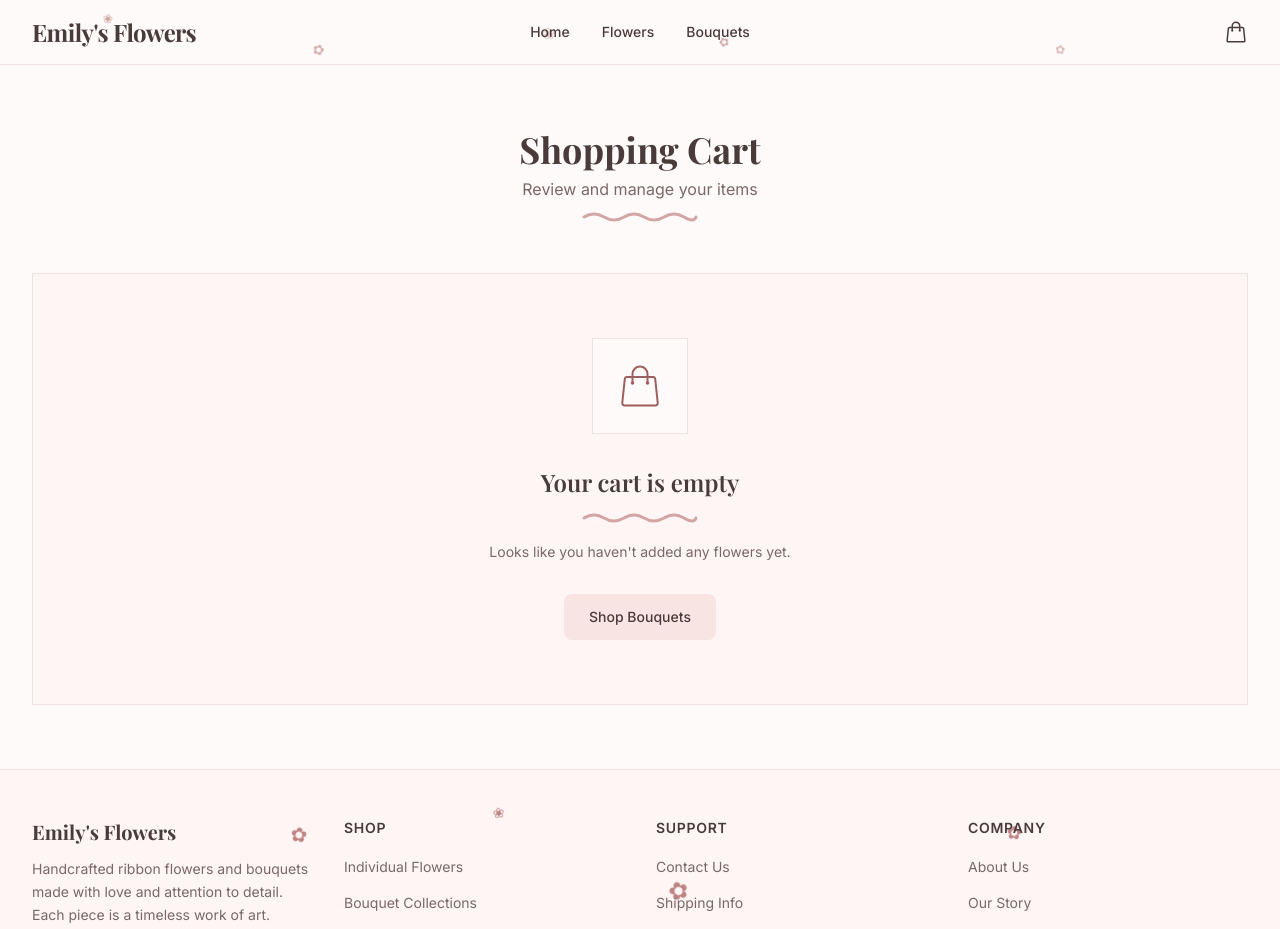
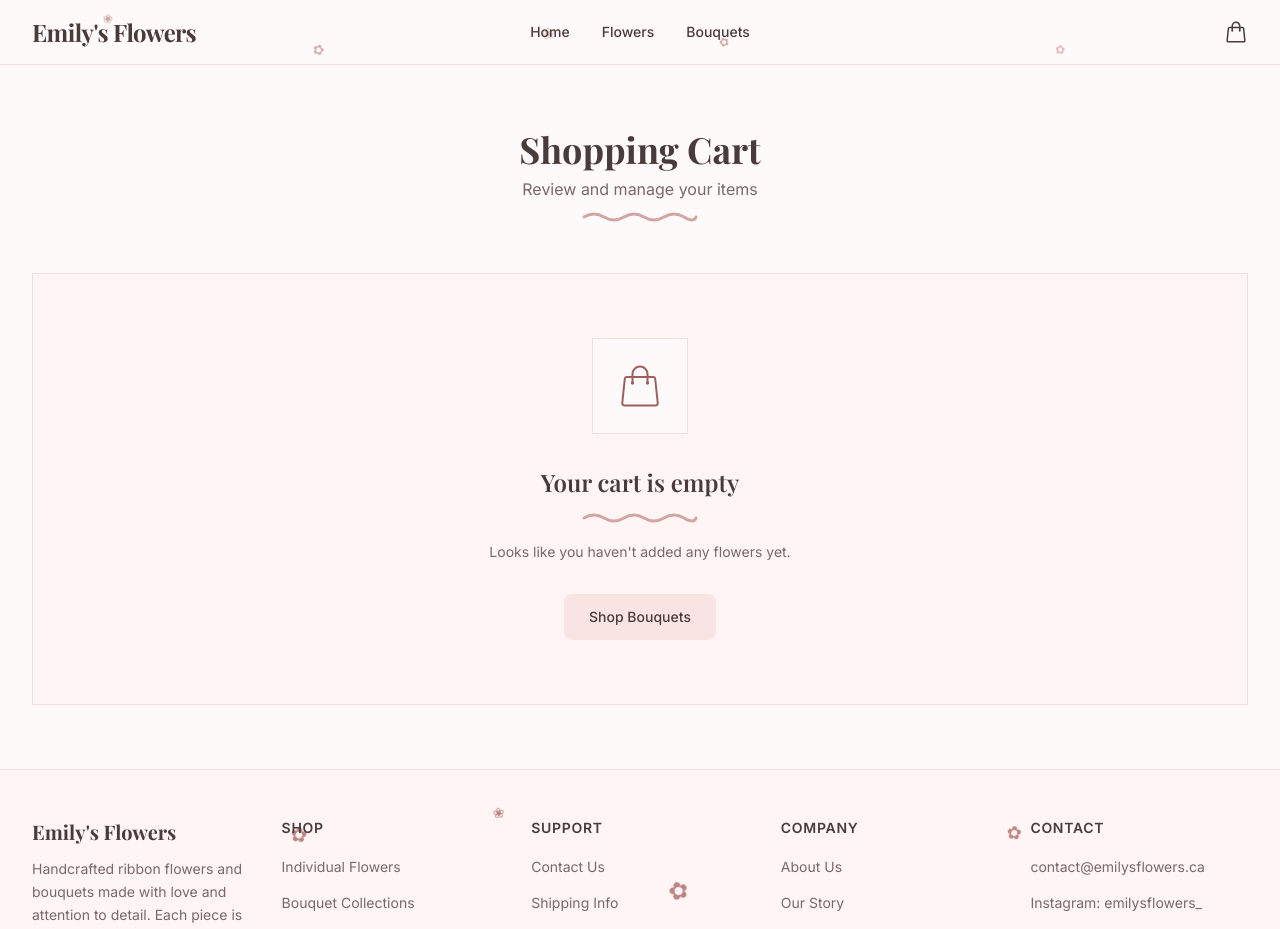
Before and after one commit to lucaslng/emilys-flowers, a Next.js app: page /cart in a window 1280 px wide. Shown: the top 929 px of the page. Built offline with nearby package versions, Linux system fonts and the light colour scheme; a web font is replaced by a local one.

Commit message:
Add contact and social links to footer

```diff
--- a/src/components/layout/Footer.tsx
+++ b/src/components/layout/Footer.tsx
@@ -1,7 +1,11 @@
 import Link from 'next/link';
 import Container from '@/components/ui/Container';
 
-const footerLinks = [
+type FooterLink = { label: string; href: string; external?: boolean };
+
+type FooterGroup = { title: string; links: FooterLink[] };
+
+const footerLinks: FooterGroup[] = [
   {
     title: 'Shop',
     links: [
@@ -27,6 +31,14 @@ const footerLinks = [
       { label: 'Blog', href: '#' },
     ],
   },
+  {
+    title: 'Contact',
+    links: [
+      { label: 'contact@emilysflowers.ca', href: 'mailto:contact@emilysflowers.ca' },
+      { label: 'Instagram: emilysflowers_', href: 'https://instagram.com/emilysflowers_', external: true },
+      { label: 'TikTok: emilyysflowers', href: 'https://www.tiktok.com/@emilyysflowers', external: true },
+    ],
+  },
 ];
 
 export default function Footer() {
@@ -44,7 +56,7 @@ export default function Footer() {
       <div className="relative z-10">
         {/* Links */}
         <Container className="py-12">
-          <div className="grid grid-cols-1 gap-8 sm:grid-cols-2 lg:grid-cols-4">
+          <div className="grid grid-cols-1 gap-8 sm:grid-cols-2 lg:grid-cols-5">
             {/* Brand */}
             <div>
               <Link
@@ -70,6 +82,9 @@ export default function Footer() {
                     <li key={link.label}>
                       <Link
                         href={link.href}
+                        {...(link.external
+                          ? { target: '_blank', rel: 'noopener noreferrer' }
+                          : {})}
                         className="font-sans text-sm text-[#7A6868] transition-colors hover:text-[#9E5E5E]"
                       >
                         {link.label}
```
